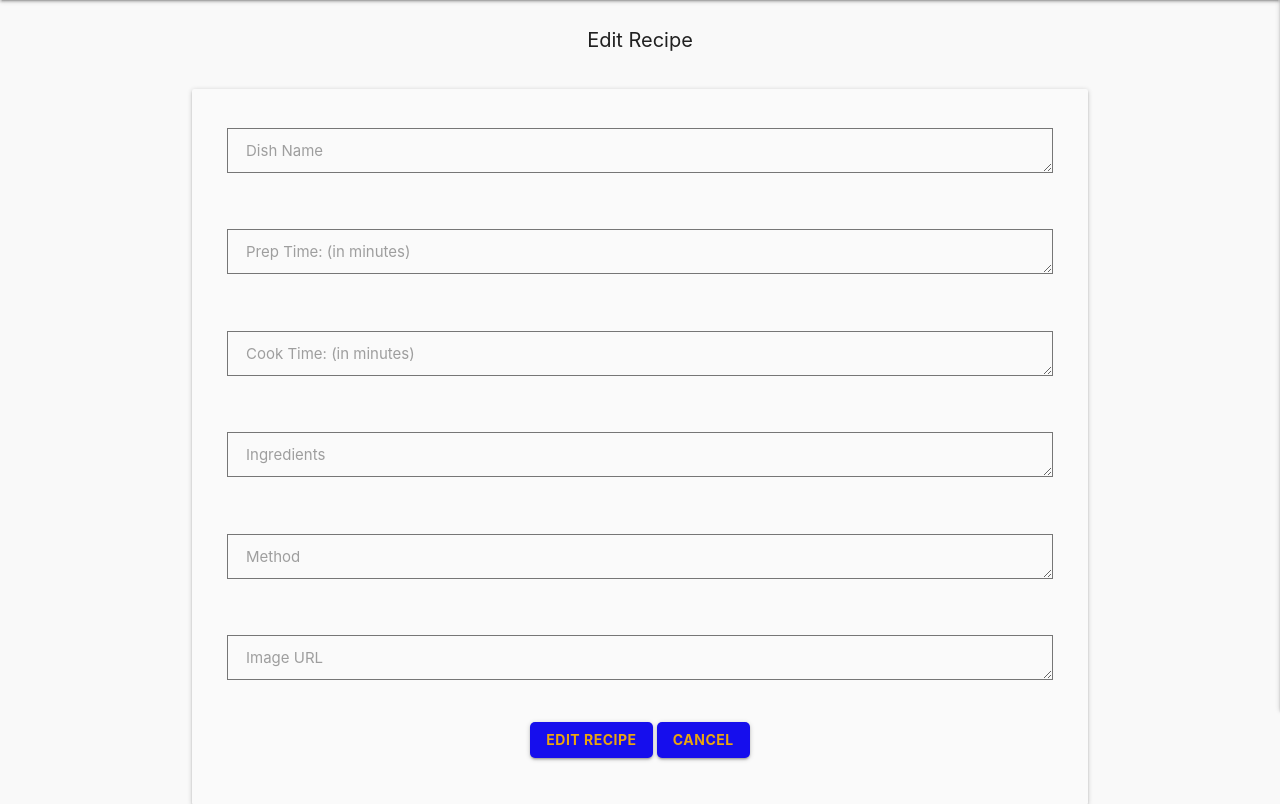
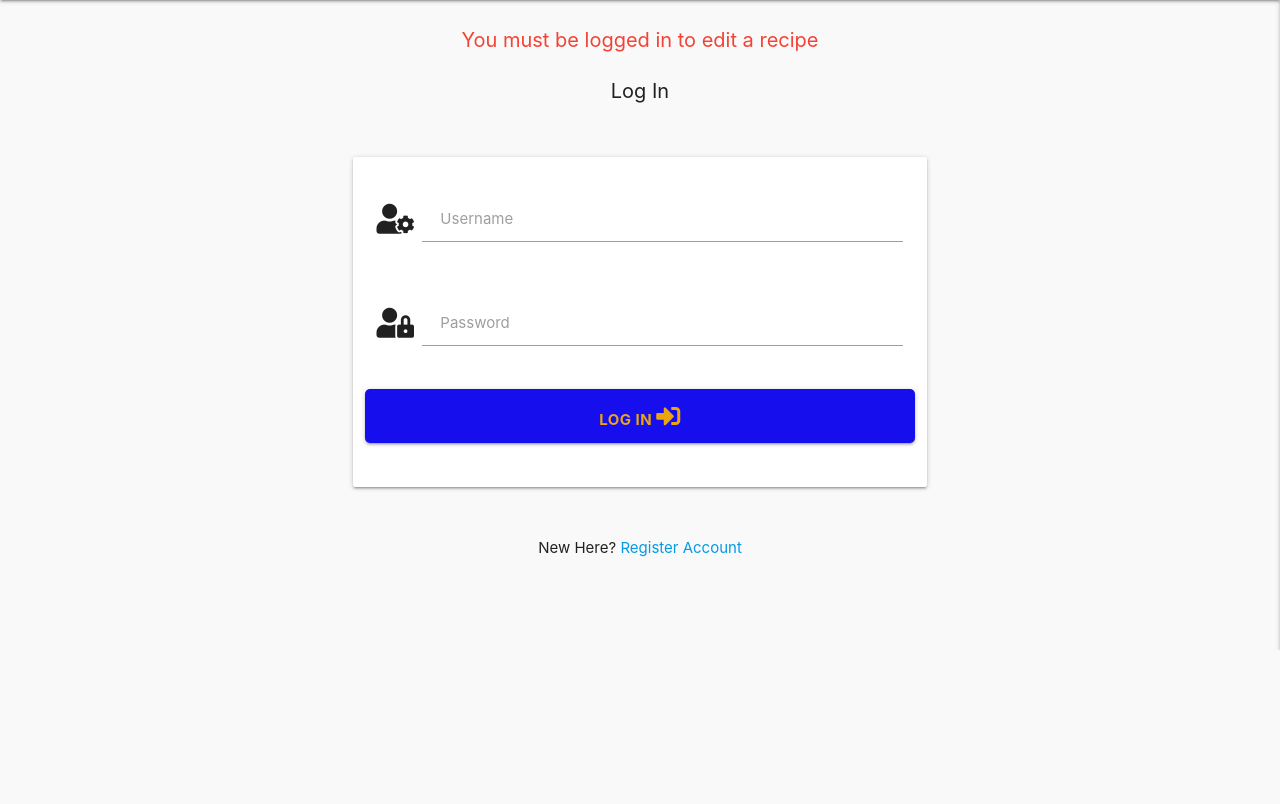
Before and after one commit to JimEv87/MS3, a Flask app: template templates/edit_recipe.html in a window 1280 px wide. Shown: the part 150-954 px from the top of the page. After the commit the page ends 800 px from the top, so only its background shows below. Run offline with Flask 2, Linux system fonts and the light colour scheme; the template is opened without the code that fills it, so the values that code supplies are empty; some libraries are stand-ins or nearby versions.

Commit message:
defensive programming added to edit_recipe page

```diff
--- a/static/css/style.css
+++ b/static/css/style.css
@@ -48,12 +48,14 @@ nav .brand-logo {
     font-weight: bold;
 }
 
-.nav-wrapper .btn-large {
+.btn-large {
     background-color: #160eed;
     border-radius: 5px;
+    color: #eba50e;
+    font-weight: bold;
 }
 
-.nav-wrapper .btn-large:hover {
+.btn-large:hover {
     background-color: #040aba;
 }
 
--- a/templates/edit_recipe.html
+++ b/templates/edit_recipe.html
@@ -1,5 +1,8 @@
 {% extends "base.html" %}
 {% block content %}
+
+
+{% if session.user %}
 
 <h3 class="center-align">Edit Recipe</h3>
 
@@ -62,4 +65,49 @@
     </form>
 </div>
 
+{% else %}
+
+<h3 class="center-align red-text">You must be logged in to edit a recipe</h3>
+
+<h3 class="center-align">Log In</h3>
+
+<div class="row">
+    <form class="col s12 m8 offset-m2" method="POST" action="{{ url_for('login') }}">
+        <div class="card-panel">
+            <div class="row">
+                <div class="input-field col s12">
+                    <i class="fas fa-user-cog prefix"></i>
+                    <input id="username" name="username" type="text" minlength="5"
+                    maxlength="15" pattern="^[a-zA-Z-9]{5,15}$" class="validate" required>
+                    <label for="username">Username</label>
+                </div>
+            </div>
+            <div class="row">
+                <div class="input-field col s12">
+                    <i class="fas fa-user-lock prefix"></i>
+                    <input id="password" name="password" type="password" minlength="5"
+                    maxlength="15" pattern="^[a-zA-Z-9]{5,15}$" class="validate" required>
+                    <label for="password">Password</label>
+                </div>
+            </div>
+            <div class="row">
+                <button type="submit" class="col s12 btn-large">
+                    Log In <i class="fas fa-sign-in-alt"></i>
+                </button>
+            </div>
+        </div>
+    </form>
+</div>
+
+<div class="row">
+    <div class="col s12">
+        <p class="center-align">
+            New Here?
+            <a href="{{ url_for('register') }}">Register Account</a>
+        </p>
+    </div>
+</div>
+
+{% endif %}
+
 {% endblock %}
```
